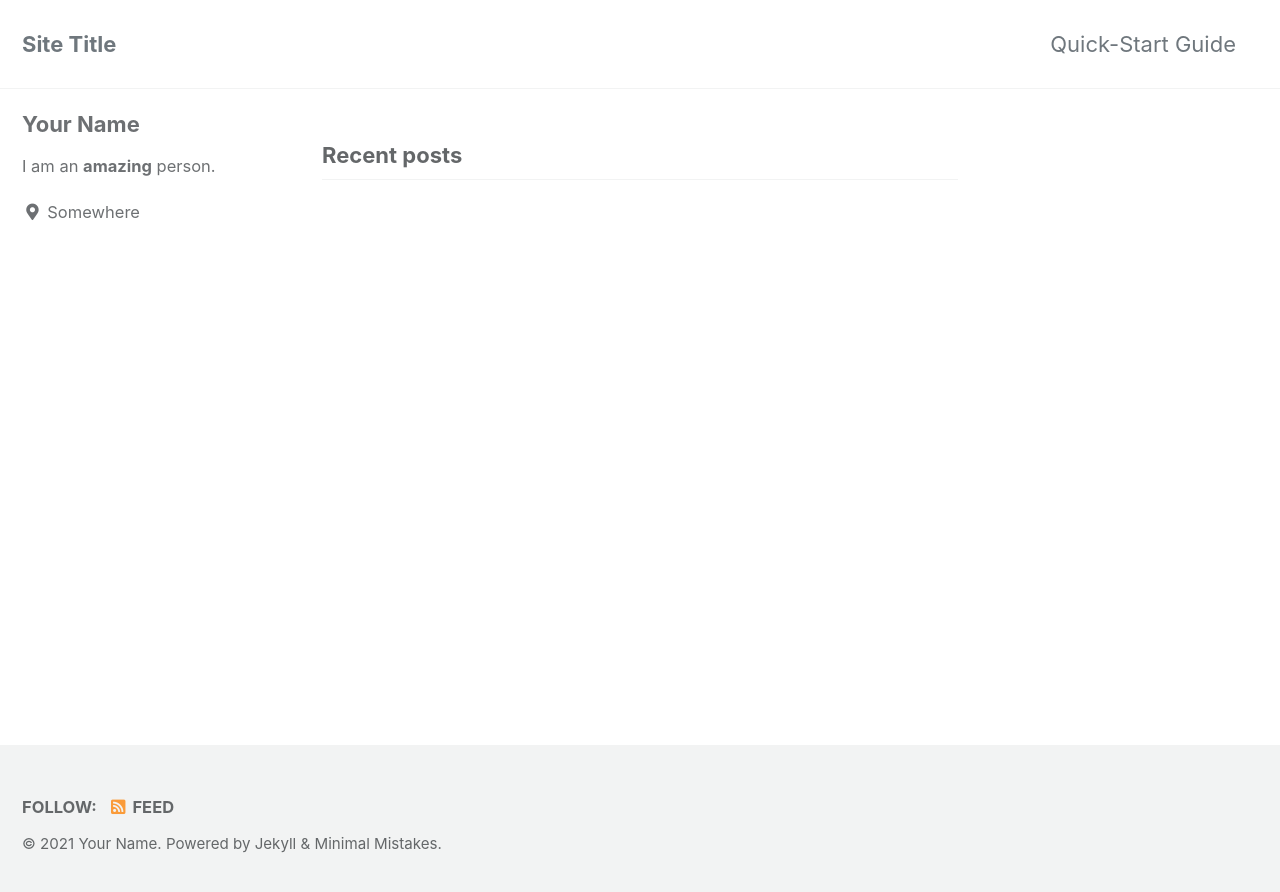
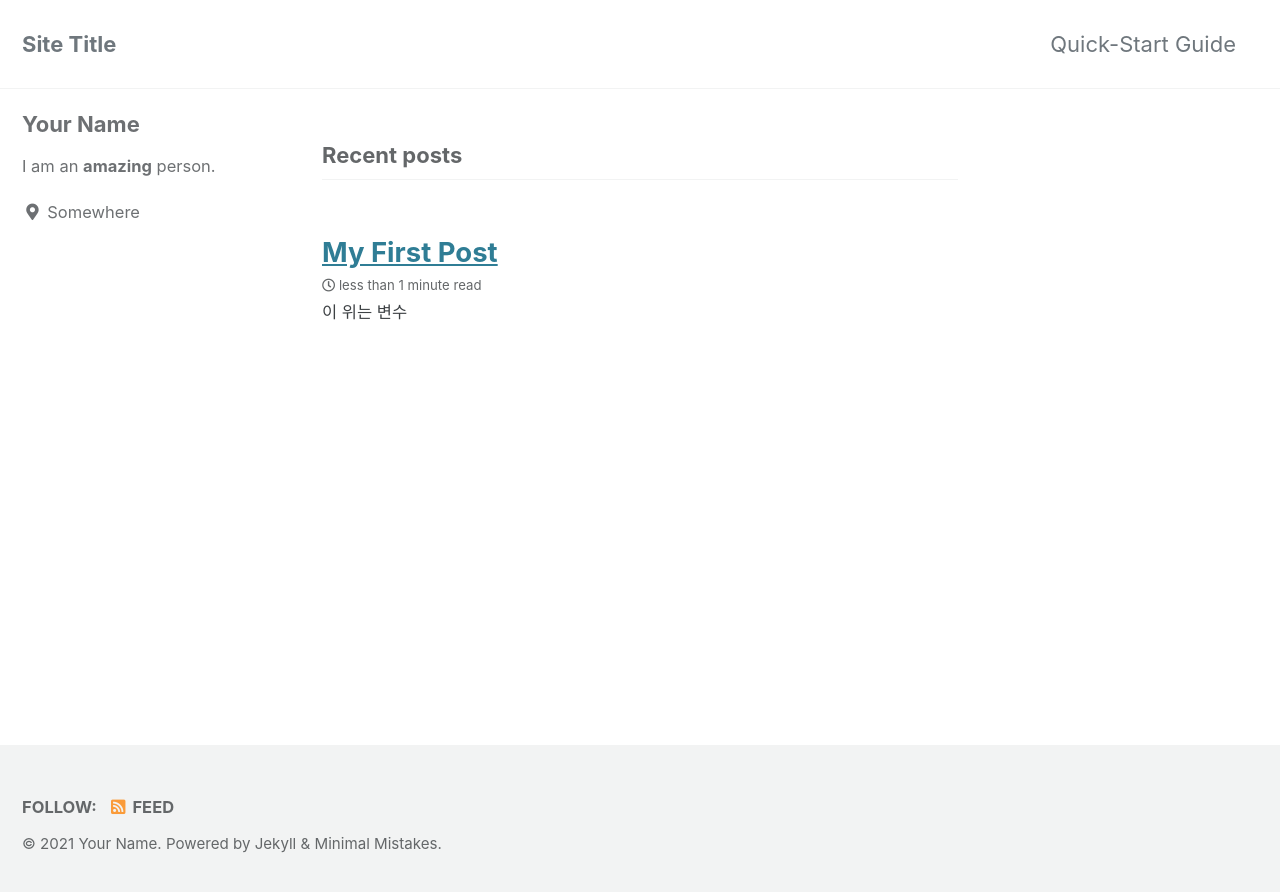
Before and after one commit to 20170781/20170781.github.io, a Jekyll site: the page built from index.html, in a window 1280 px wide. Shown: the top 892 px of the page. Built offline with Jekyll 4.4.1, drawn with Linux system fonts in a browser that asks for light colours; cached includes are drawn as plain includes; the list of posts is cut into pages by our own code.

Commit message:
blog practice 첫작업

```diff
--- /dev/null
+++ b/_includes/mathjax_support.html
@@ -0,0 +1,6 @@
+<script type="text/x-mathjax-config">
+    MathJax.Hub.Config({
+        tex2jax: {inlineMath: [['$','$'], ['\\(','\\)']]}
+    });
+</script>
+<script src="https://cdn.mathjax.org/mathjax/latest/MathJax.js?config=TeX-AMS-MML_HTMLorMML"></script>
--- a/_layouts/default.html
+++ b/_layouts/default.html
@@ -12,6 +12,7 @@
   <head>
     {% include head.html %}
     {% include head/custom.html %}
+    {% include mathjax_support.html %}
   </head>
 
   <body class="layout--{{ page.layout | default: layout.layout }}{% if page.classes or layout.classes %}{{ page.classes | default: layout.classes | join: ' ' | prepend: ' ' }}{% endif %}">
--- /dev/null
+++ b/_posts/2020-01-26-first.md
@@ -0,0 +1,21 @@
+---
+title : "My First Post"
+category:
+    -hello
+tag :
+    -hello2
+toc : true
+---
+# 이 위는 변수
+
+# 이 아래는 markdown
+
+hello
+
+## hello
+
+### hello
+
+#### hello
+
+$$hello$$
```
